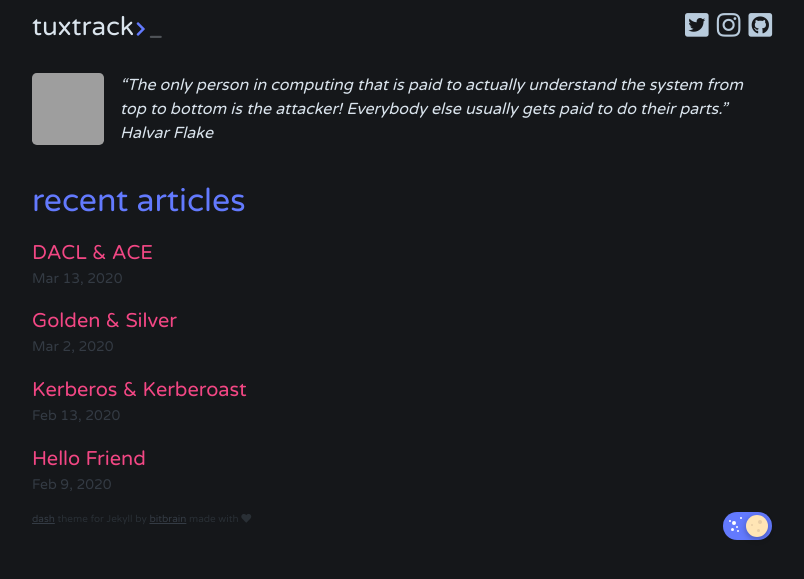
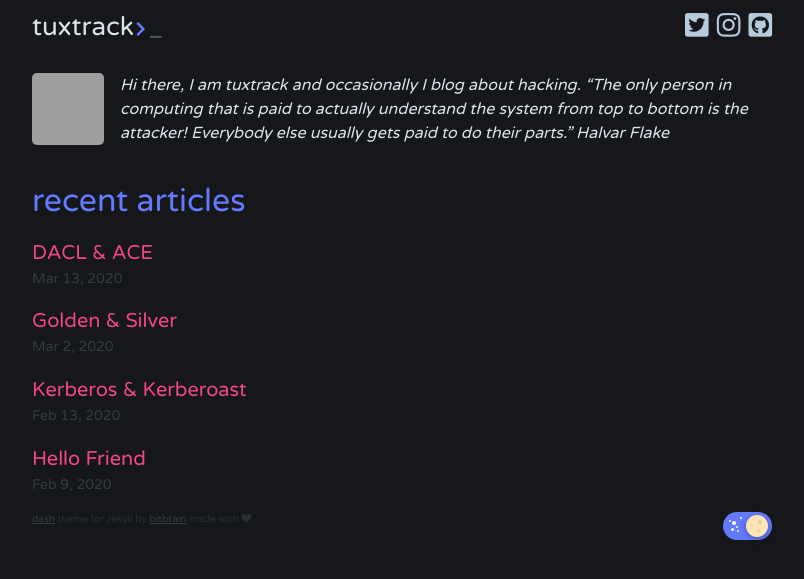
Before and after one commit to tuxtrack/tuxtrack.github.io, a Jekyll site: the page built from index.html, in a window 1280 px wide, cut to the strip 0-579 px from the top of the page. Shown: the whole strip, without its empty margins (238-1042 px from the left). Built offline with Jekyll 4.4.1, drawn with Linux system fonts in a browser that asks for light colours; the list of posts is cut into pages by our own code; grey boxes are pictures that could not be loaded.

Commit message:
update config

```diff
--- a/_config.yml
+++ b/_config.yml
@@ -2,6 +2,7 @@ title: tuxtrack
 author: tuxtrack
 email: tuxtrack@hacknroll.com
 description: > # this means to ignore newlines until "show_exerpts:"
+ Hi there, I am tuxtrack and occasionally I blog about hacking.
  “The only person in computing that is paid to actually understand the system from top to bottom is the attacker! Everybody else usually gets paid to do their parts.”
  Halvar Flake
 show_excerpts: false # set to true to show excerpts on the homepage
```
